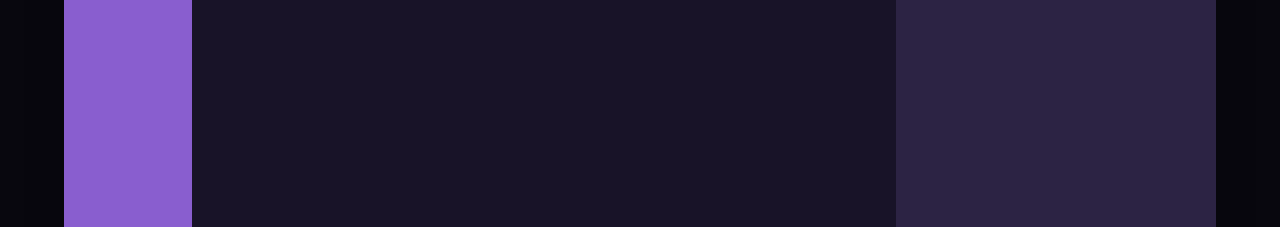
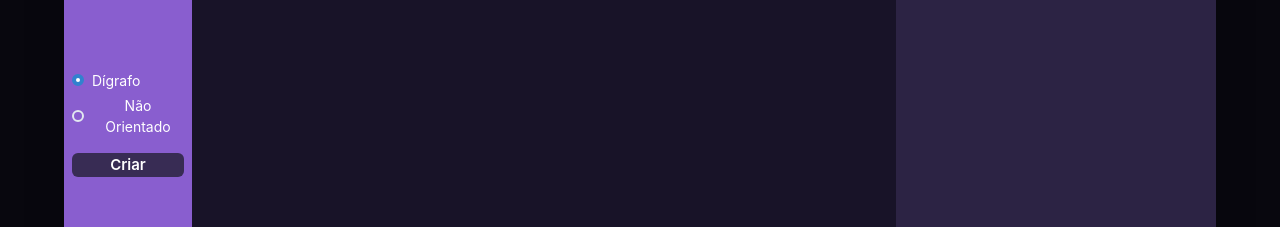
Before and after one commit to vh-machado/vertex, a React (Create React App) app: page / in a window 1280 px wide. Shown: the part 277-504 px from the top of the page. Built offline with nearby package versions, Linux system fonts and the light colour scheme.

Commit message:
Componente Menu

```diff
--- a/package.json
+++ b/package.json
@@ -3,9 +3,10 @@
   "version": "0.1.0",
   "private": true,
   "dependencies": {
+    "@chakra-ui/icons": "^2.0.2",
     "@chakra-ui/react": "^2.2.1",
-    "@emotion/react": "^11.9.0",
-    "@emotion/styled": "^11.8.1",
+    "@emotion/react": "^11.9.3",
+    "@emotion/styled": "^11.9.3",
     "@testing-library/jest-dom": "^5.16.4",
     "@testing-library/react": "^13.3.0",
     "@testing-library/user-event": "^14.2.0",
--- a/src/App.js
+++ b/src/App.js
@@ -2,7 +2,7 @@ import React from 'react';
 import { ChakraProvider, Box, theme, Center, HStack } from '@chakra-ui/react';
 import { Cores } from './assets/Cores';
 import GraphTabs from './components/GraphTabs';
-
+import Menu from './components/Menu';
 function App() {
   return (
     <ChakraProvider theme={theme}>
@@ -23,7 +23,7 @@ function App() {
               borderRadius={40}
             >
               {/* Componente da esquerda */}
-
+              <Menu />
             </Box>
             <Box h="100%" w="55vw">
               {/* Componente do meio */}
--- /dev/null
+++ b/src/components/Menu.js
@@ -0,0 +1,97 @@
+import React from 'react';
+import { Cores } from '../assets/Cores';
+import { Button, ButtonGroup } from '@chakra-ui/react'
+import { Stack, HStack, VStack } from '@chakra-ui/react'
+import { Radio, RadioGroup } from '@chakra-ui/react'
+import Graph from 'react-graph-vis';
+import { CloseIcon , AddIcon , WarningIcon, ArrowForwardIcon } from '@chakra-ui/icons'
+
+import {
+    Modal,
+    ModalOverlay,
+    ModalContent,
+    ModalHeader,
+    ModalFooter,
+    ModalBody,
+    ModalCloseButton,
+  } from '@chakra-ui/react'
+import { Input } from '@chakra-ui/react'
+import {useDisclosure} from '@chakra-ui/react'
+import { Box } from '@chakra-ui/react'
+
+function Menu(props) {
+    const  {isOpen, onOpen, onClose} = useDisclosure ( )
+    return(
+
+
+        <VStack
+
+            spacing={4}
+            align='stretch'
+            justify='center'
+            w='100%'
+            h='100%'
+            padding={2}
+        >
+
+          <RadioGroup defaultValue='1'>
+            <Stack spacing={1} textColor= "white"  >
+                <Radio size = 'sm' value='1'  > Dígrafo </Radio>
+                <Radio size = 'sm' value='2'> Não Orientado </Radio>
+            </Stack>
+          </RadioGroup>
+          <Button onClick = {onOpen} bgColor={Cores.russian_violet} textColor = "white" size = 'xs' fontSize = '15' >
+             Criar
+          </Button>
+          <Modal isOpen={isOpen} onClose={onClose}>
+            <ModalOverlay />
+            <ModalContent>
+            <Stack direction='row' spacing={4}
+
+                align='stretch'
+                justify='center'
+                w='87%'
+                h='100%'
+                padding={3}
+            >
+                <Button leftIcon = { < AddIcon />} colorScheme='purple' variant='outline' fontSize = '14' >
+                    Adicionar vértice
+                </Button>
+                <Button leftIcon = { < AddIcon />} colorScheme='purple' variant='outline' fontSize = '14'>
+                    Adicionar conexão
+                </Button>
+
+                <Button leftIcon = {< CloseIcon />} colorScheme='purple' variant='outline' fontSize = '14'>
+                    Remover
+                </Button>
+            </Stack>
+                 <Box  align="space-around" >
+                    <Input placeholder='De' fontSize = '14'  w = '20%' />
+                    <ArrowForwardIcon colorScheme = 'purple'>
+                    </ArrowForwardIcon>
+
+                    <Input placeholder='Para' fontSize = '14' w = '20%'/>
+
+                    <Input placeholder='Peso' fontSize = '14' w = '20%'  />
+
+                   </Box>
+                <ModalCloseButton />
+                <ModalBody >
+
+
+                </ModalBody>
+
+                <ModalFooter>
+
+                <Button bgColor={Cores.russian_violet} textColor = 'white' variant= 'outline' mr={3} onClick={onClose} fontSize = '14'>
+                    Salvar
+                </Button>
+                <Button bgColor={Cores.russian_violet} textColor = 'white' variant='outline' fontSize = '14'>Cancelar</Button>
+                </ModalFooter>
+            </ModalContent>
+          </Modal>
+        </VStack>
+    );
+}
+
+export default Menu;
```
Also changed, not shown: 1 other file (tests, documents, lock files or other folders).
